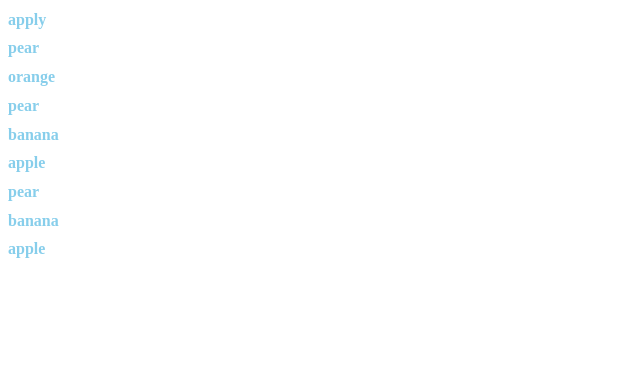
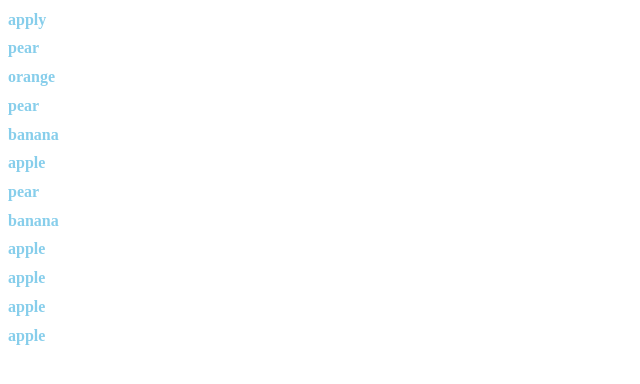
Before and after one commit to 976181987/redesigned-computing-machine, a plain HTML site: page wac/index.html in a window 1280 px wide. Shown: the whole page, without its empty margins (0-640 px from the left). Drawn offline with Linux system fonts and the light colour scheme.

Commit message:
Update index.html

```diff
--- a/wac/index.html
+++ b/wac/index.html
@@ -2,5 +2,8 @@
    <h1>pear</h1>
    <h1>banana</h1>
    <h1>apple</h1>
+<h1>apple</h1>
+<h1>apple</h1>
+<h1>apple</h1>
     </body>
 </html>
```
